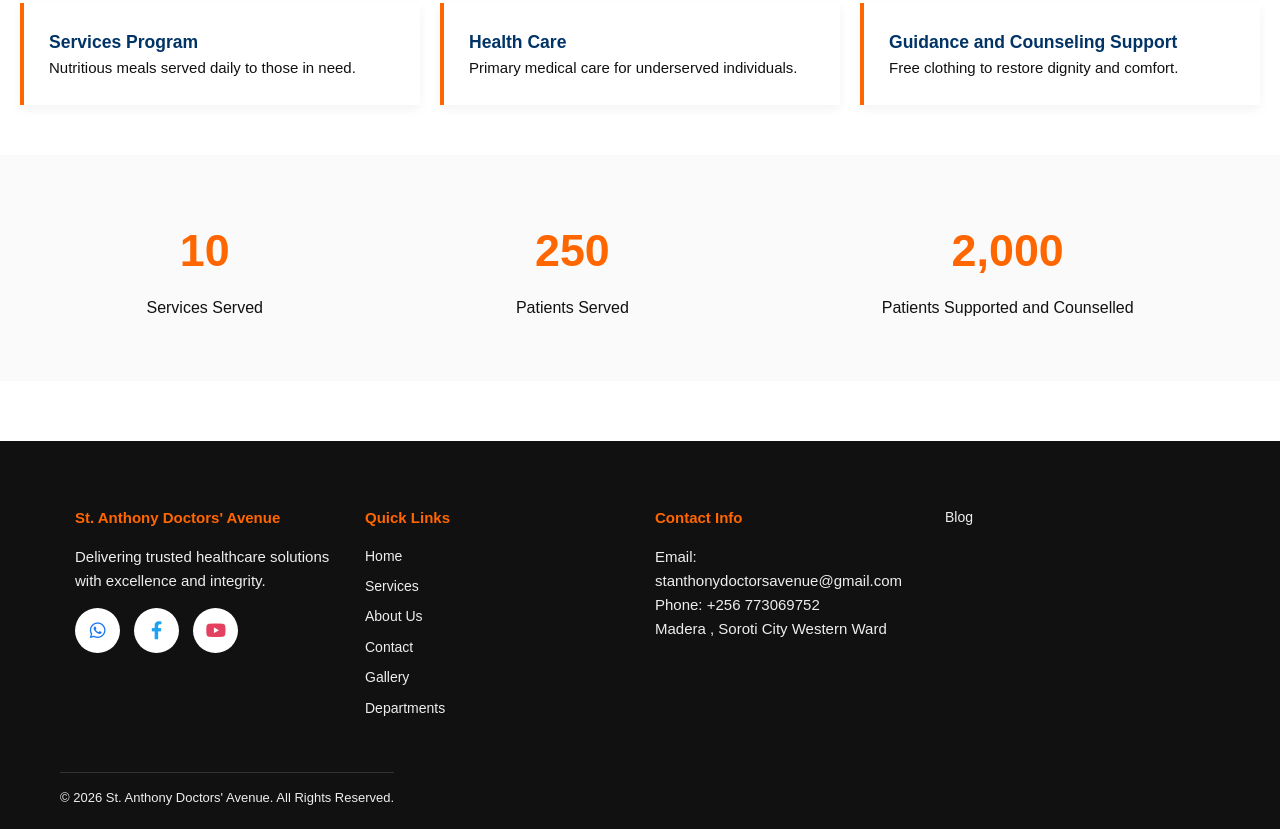
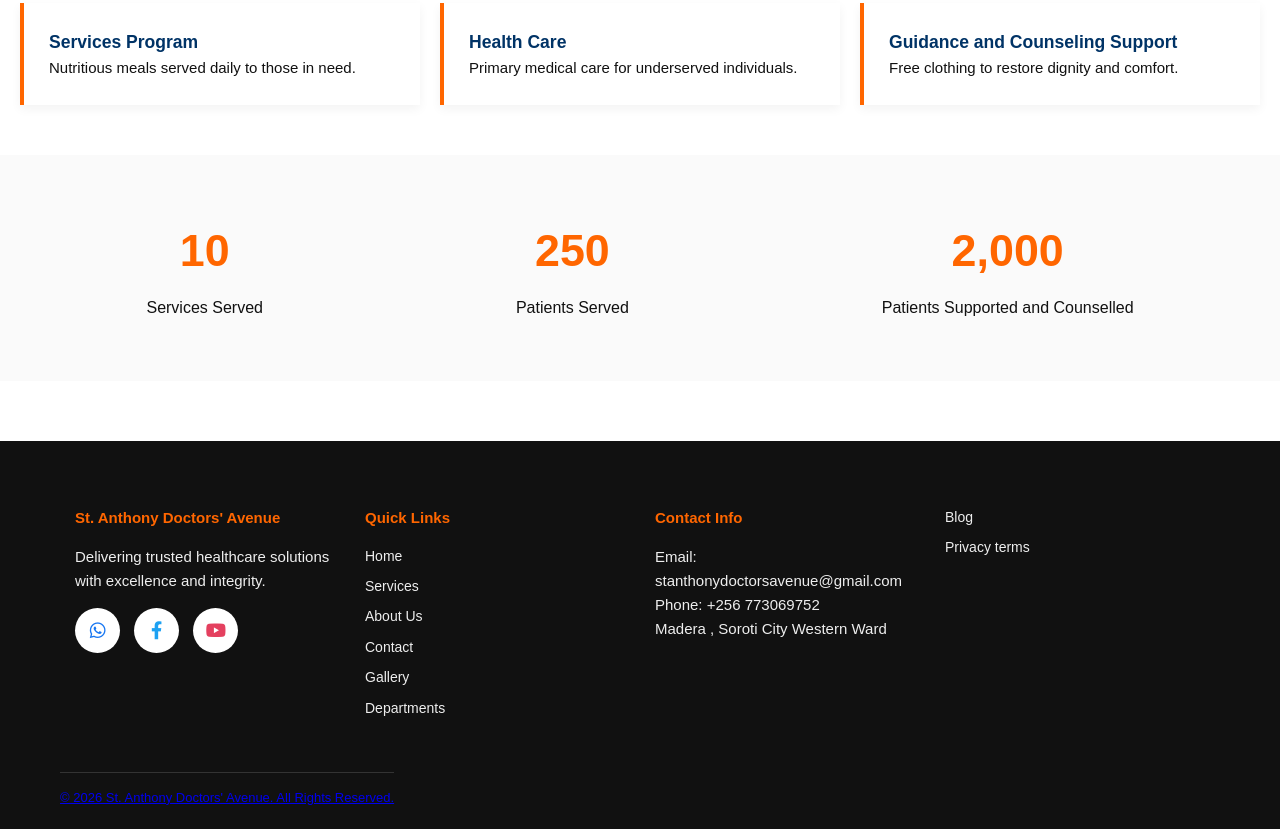
Before and after one commit to paulka320/new, a plain HTML site: page index.html in a window 1280 px wide. Shown: the part 2553-3382 px from the top of the page. Drawn offline with nearby package versions, Linux system fonts and the light colour scheme.

```diff
--- a/index.html
+++ b/index.html
@@ -212,6 +212,7 @@
         </div>
         <div class ="footer-section">
             <a href="https://paulacou.blogspot.com/"target="_blank">Blog</a>
+            <a href="privacy.html">Privacy terms
     </div>
 
     <div class="footer-bottom">
```
